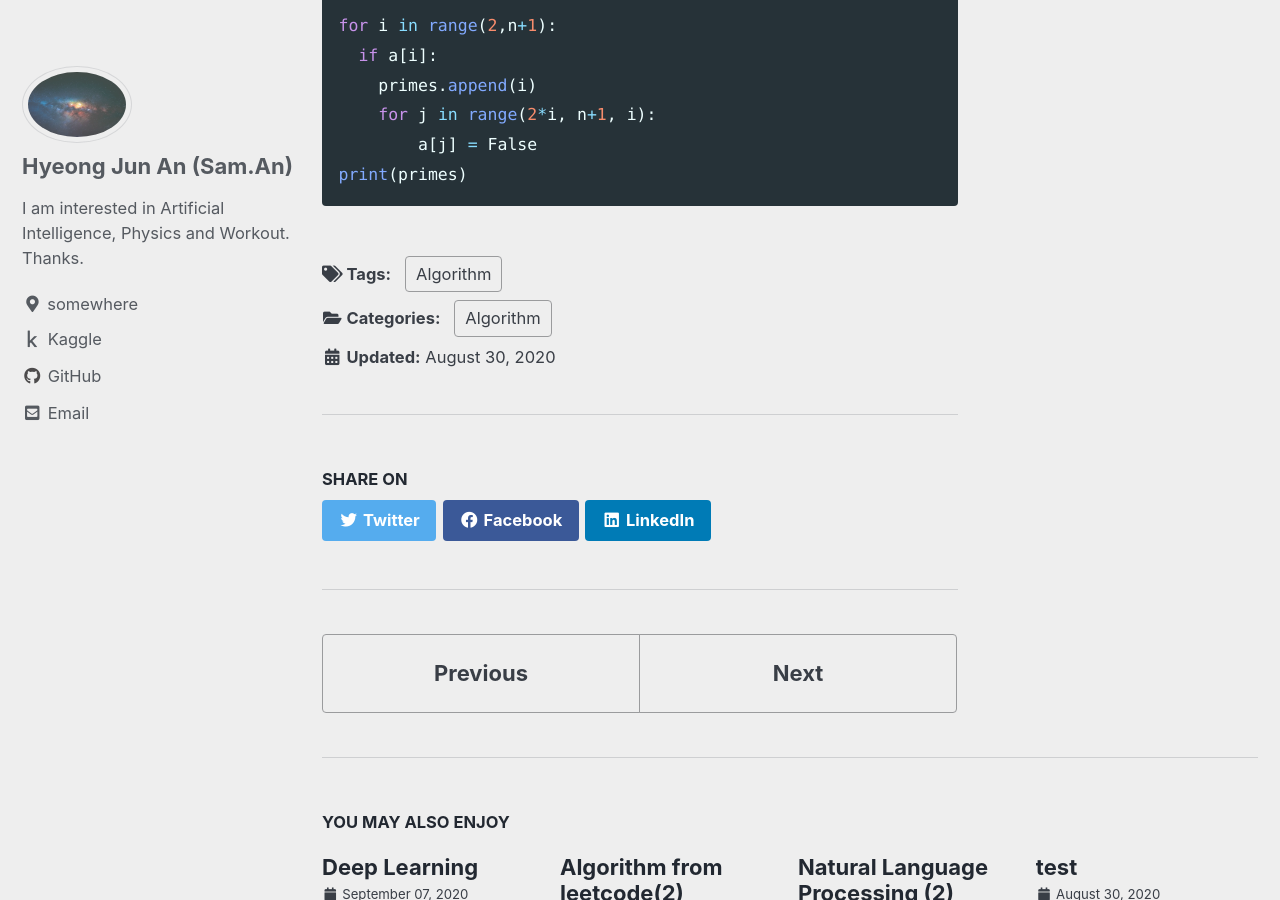
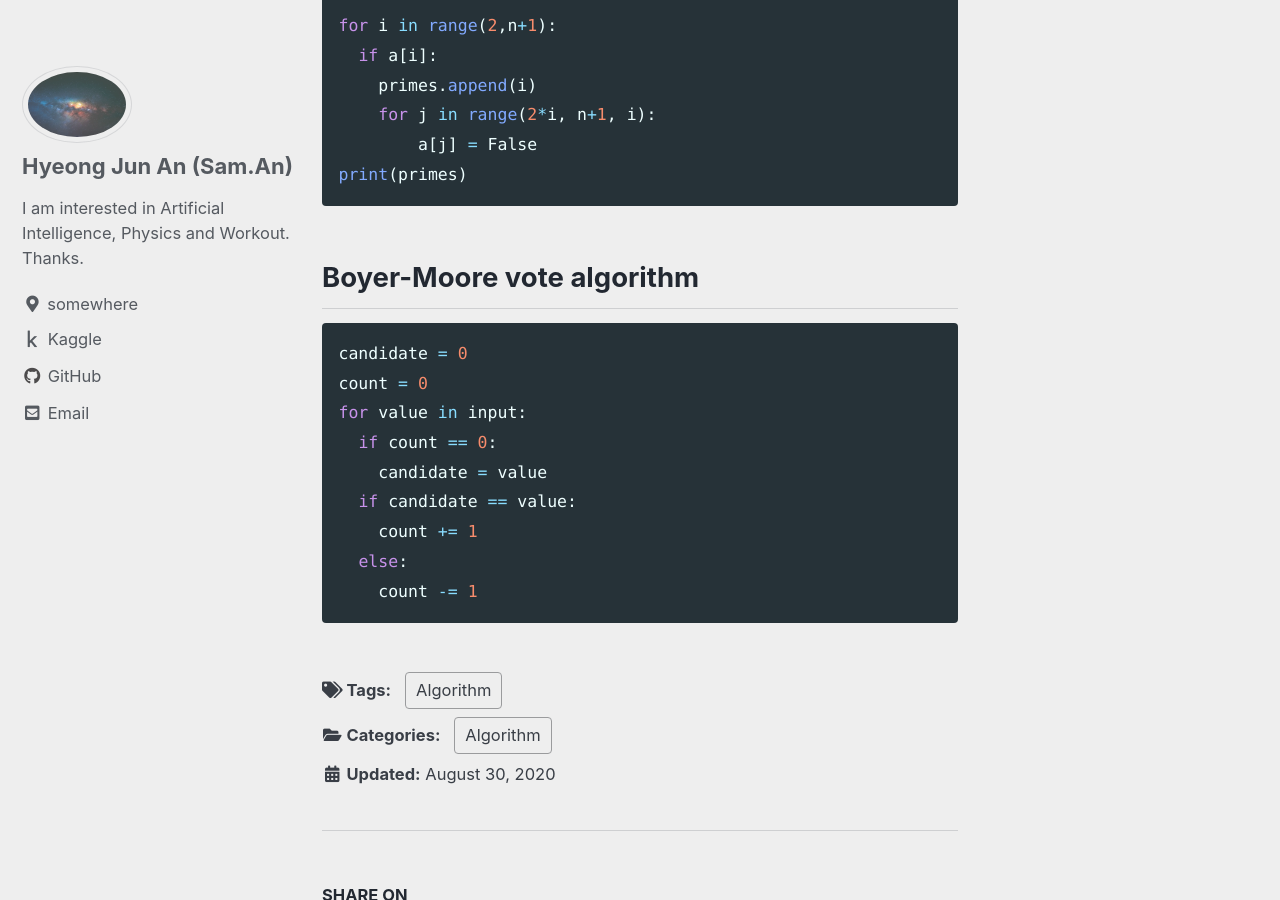
Before and after one commit to sammiee5311/sammiee5311.github.com, a Jekyll site: the page built from _posts/2020-08-30-Algorithm.md, in a window 1280 px wide and 900 px high, scrolled down 3850 px. Built offline with Jekyll 4.4.1, drawn with Linux system fonts in a browser that asks for light colours; cached includes are drawn as plain includes.

Commit message:
Update 2020-08-30-Algorithm.md

````diff
--- a/_posts/2020-08-30-Algorithm.md
+++ b/_posts/2020-08-30-Algorithm.md
@@ -127,3 +127,17 @@ for i in range(2,n+1):
         a[j] = False
 print(primes)
 ```
+
+## Boyer-Moore vote algorithm
+
+``` python
+candidate = 0
+count = 0
+for value in input:
+  if count == 0:
+    candidate = value
+  if candidate == value:
+    count += 1
+  else:
+    count -= 1
+```
````
